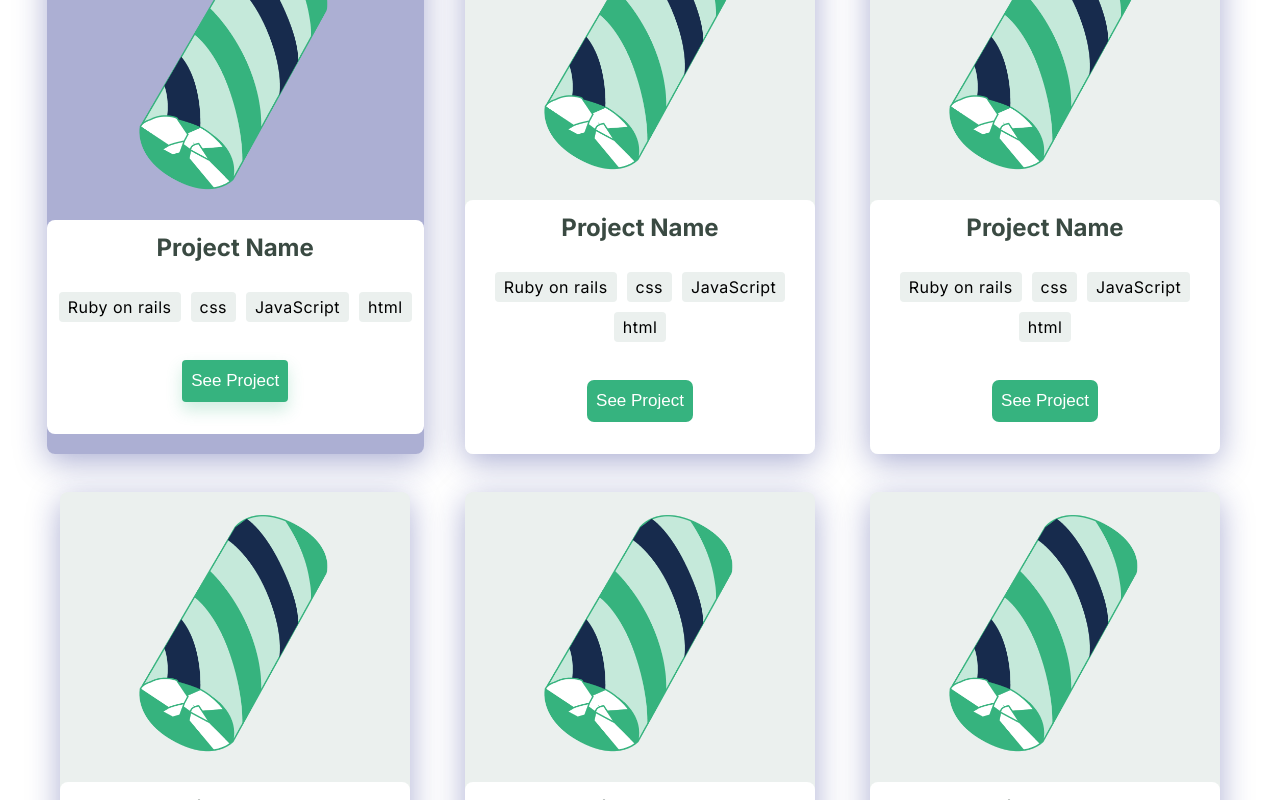
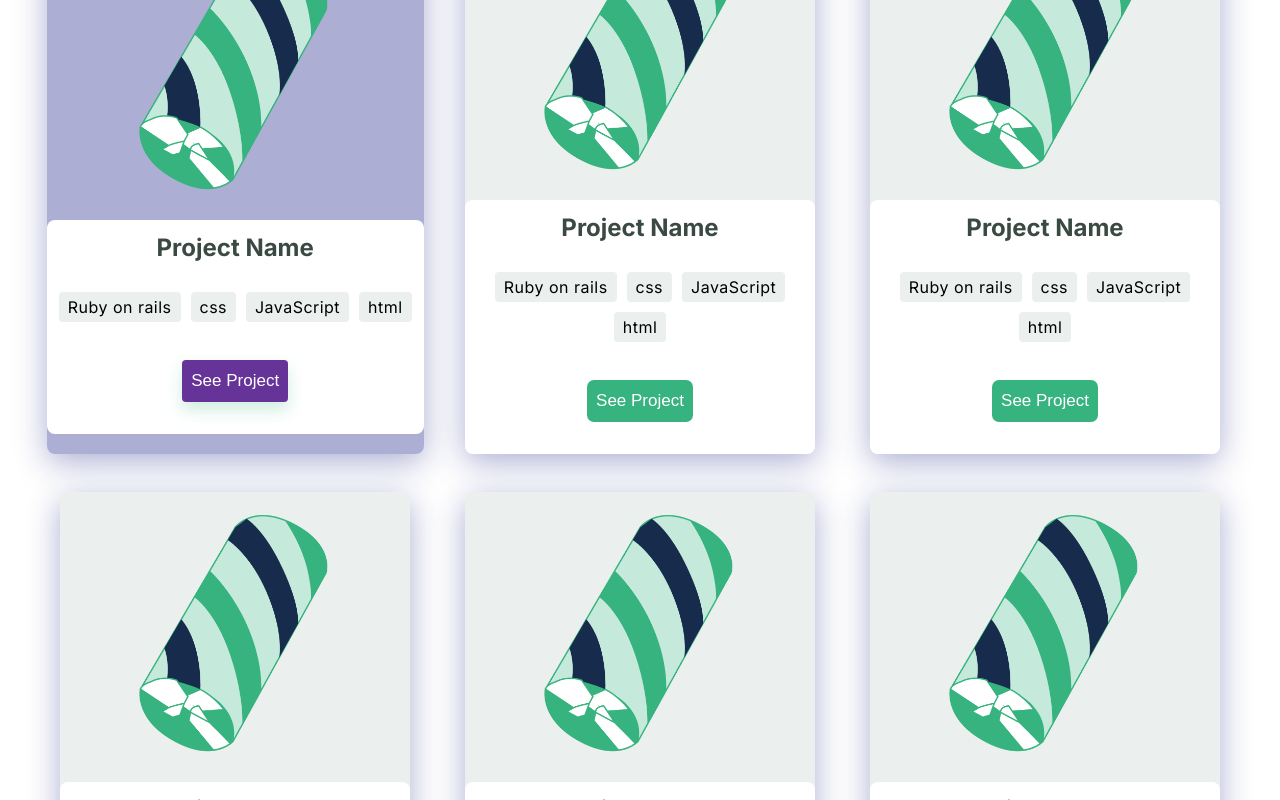
Before and after one commit to lukman155/mv_portfolio, a plain HTML site: page index.html in a window 1280 px wide. In both pictures the pointer is over the button 261 px from the left and 1778 px from the top of the page. Shown: the part 1378-2178 px from the top of the page. Drawn offline with Linux system fonts and the light colour scheme.

Commit message:
Add Hover

```diff
--- a/style.css
+++ b/style.css
@@ -259,6 +259,10 @@ body {
   .project-button:active {
     background: #008552;
     border-radius: 4px;
+  }
+
+  .project-button:hover{
+    background: rebeccapurple;
   }
 
   /* ######## ##### End of Project Section */
```
